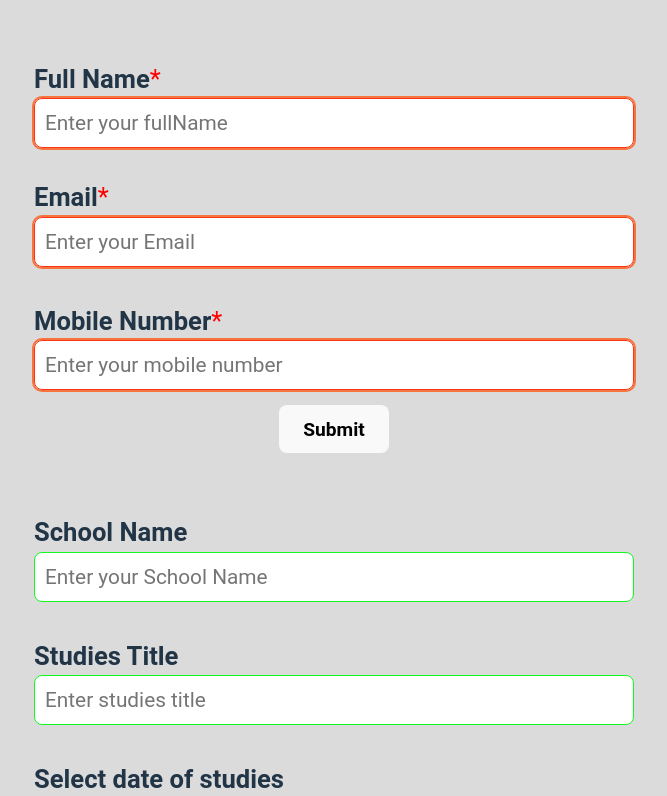
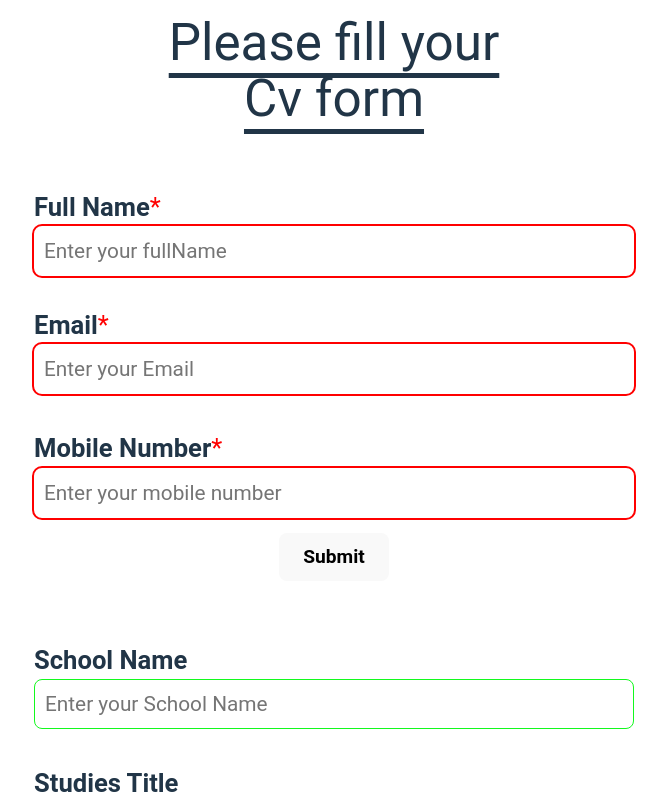
Before and after one commit to Bright-Anyawe/TOP-CV-Application-React-Project-, a React (Vite) app: page / in a window 1280 px wide. Shown: the top 796 px of the page, without its empty margins (306-973 px from the left). Built offline with nearby package versions, Linux system fonts and the light colour scheme.

Commit message:
style the background color

```diff
--- a/src/Component/PracticalExperienceForm.jsx
+++ b/src/Component/PracticalExperienceForm.jsx
@@ -2,8 +2,9 @@ import { useState } from "react";
 import DisplayPracticalExperience from "./DisplayPracticalInfo.jsx";
 import { Edit } from "./EditButton.jsx";
 import { Submit } from "./SubmitBtn.jsx";
+import { HandleHeaderInfo } from "./handleHeaderInfo.jsx";
 
-export function PracticalExperienceForm() {
+export function PracticalExperienceForm({handleTitleDisplay}) {
   const [companyName, setCompanyName] = useState("");
   const [jobPosition, setJobPosition] = useState("");
   const [jobResponsibilities, setJobResponsibilities] = useState("");
@@ -110,6 +111,7 @@ export function PracticalExperienceForm() {
     // resetInputField();
     setIsSubmit(true);
     handleValueDisplay();
+    handleTitleDisplay()
     // handleEditButton();
   }
 
@@ -140,8 +142,11 @@ export function PracticalExperienceForm() {
     handleEditBtn();
   }
 
+
+
   return (
     <>
+
       <section className="practicalExperience">
         <form onSubmit={(e) => e.preventDefault()}>
 
--- a/src/Component/handleHeaderInfo.jsx
+++ b/src/Component/handleHeaderInfo.jsx
@@ -1,21 +1,14 @@
 
 
-export function HandleHeaderInfo() {
-    const inputs = Array.from(document.querySelectorAll("input"));
-console.log(inputs)
+export function HandleHeaderInfo(props) {
+
     return (
         <>
+    <header>
 
-      {  inputs.map(input => {
-          if (input.value) {
+   <h1  className="headText">{props.title} </h1>
 
-                return <h1>Cv form is successfully filled</h1>
-          }
-
-          return <h1> Please fill your Cv form</h1>
-        })}
-
+    </header>
         </>
     )
 }
-HandleHeaderInfo();
--- a/src/Styles/style.css
+++ b/src/Styles/style.css
@@ -17,7 +17,6 @@
         /* text-align: center; */
         justify-content: space-around;
         align-items: center;
-        background-color: #dbdbdb;
 
     }
 
@@ -55,17 +54,6 @@
 
     }
 
-    @keyframes grow-and-shrink {
-        0% {
-            transform: scale(1);
-        }
-
-
-
-        100% {
-            transform: scale(1.2);
-        }
-    }
 
     div.fullNameContainer {
         /* display: flex; */
@@ -191,7 +179,6 @@
         /* text-align: center; */
         justify-content: space-around;
         align-items: center;
-        background-color: #dbdbdb;
 
     }
 
@@ -205,7 +192,7 @@
         font-size: 1.8rem;
         font-weight: 600;
         padding-top: 15px;
-        text-decoration: underline;
+        text-decoration: none;
         text-underline-offset: 13px;
         animation: slide-in 1000ms linear;
     }
@@ -222,23 +209,11 @@
 
     .userContact form, .educationExperience form {
         padding-bottom: 45px;
-        animation: grow-and-shrink 2000ms ease-in-out;
         ;
 
 
     }
 
-    @keyframes grow-and-shrink {
-        0% {
-            transform: scale(1);
-        }
-
-
-
-        100% {
-            transform: scale(1.1);
-        }
-    }
 
     div.fullNameContainer {
         /* display: flex; */
@@ -364,12 +339,6 @@ body {
     text-align: center;
     justify-content: center;
     align-items: center;
-    background-color: #dbdbdb;
-
-    /* background-image: url('./public/white-colors.webp');
-    background-position: center;
-    background-size: contain;
-    background-repeat: no-repeat; */
 
 }
 
@@ -379,11 +348,19 @@ body {
     text-align: center;
 }
 
+header {
+    text-align: center;
+    display: flex;
+    justify-content: center;
+    align-items: center
+}
+
 .headText {
     padding-top: 15px;
     text-decoration: underline;
     text-underline-offset: 13px;
     animation: slide-in 1000ms linear;
+    max-width: 400px;
 }
 
 @keyframes slide-in {
@@ -450,9 +427,8 @@ input:valid {
     border: 1px solid #13f91e;
 }
 
-input:invalid {
-    outline: 2px solid #f7733f;
-    border: 1px solid #f93513;
+input:invalid, textarea:invalid {
+    outline: 2px solid red;
 }
 
 ::placeholder {
```
